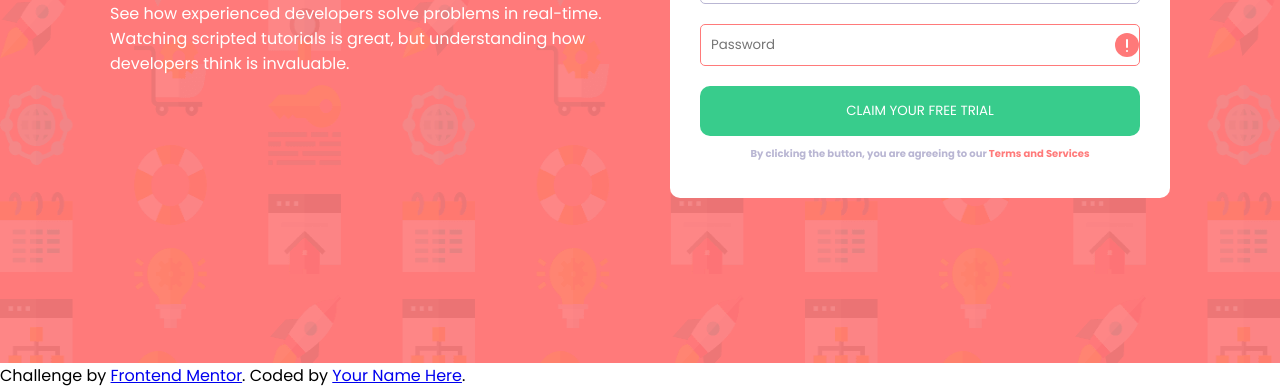
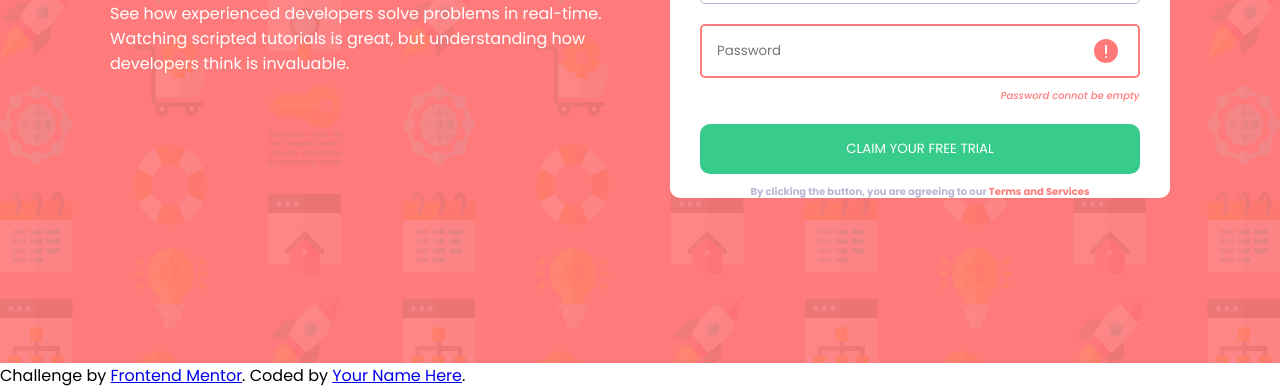
Before and after one commit to brendonhenrrique/Frontend_Mentor_My_challenges, a plain HTML site: page intro-component-with-signup-form-master/intro-component-with-signup-form-master/index.html in a window 1280 px wide. Shown: the part 437-825 px from the top of the page. Drawn offline with Linux system fonts and the light colour scheme.

Commit message:
posicionando img no input e posicionando o span de erro

```diff
--- a/intro-component-with-signup-form-master/intro-component-with-signup-form-master/css/style.css
+++ b/intro-component-with-signup-form-master/intro-component-with-signup-form-master/css/style.css
@@ -109,9 +109,17 @@ form p b {
 }
 
 .empty {
-    border-color: var(--primaryRed);
+    /* border-color: var(--primaryRed); */
+    border: 2px solid hsl(0, 100%, 74%);
     background-image: url(/Frontend_Mentor_My_challenges/intro-component-with-signup-form-master/intro-component-with-signup-form-master/images/icon-error.svg);
-    background-position: right center;
+    background-position: calc(100% - 20px) center;
     background-repeat: no-repeat;
-    padding-right: 20px;
+    padding: 15px;
 }
+
+span {
+  color: var(--primaryRed);
+  font-size: 10px;
+  font-weight: 500;
+
+}
--- a/intro-component-with-signup-form-master/intro-component-with-signup-form-master/index.html
+++ b/intro-component-with-signup-form-master/intro-component-with-signup-form-master/index.html
@@ -11,7 +11,7 @@
       sizes="32x32"
       href="./images/favicon-32x32.png"
     />
-
+    <script src="./js/script.js" defer></script>
     <title>Frontend Mentor | Intro component with sign up form</title>
     <link rel="stylesheet" href="./css/style.css" />
   </head>
@@ -48,6 +48,7 @@
             id="email"
             placeholder="Email Address"
             />
+            <!-- <span style="margin: 0px 0px 10px 300px" ><i>Email connot be empty</i></span> -->
             <input
             type="password"
             name="password"
@@ -55,6 +56,7 @@
             class="empty"
             placeholder="Password"
             />
+            <span style="margin: 0px 0px 10px 300px" ><i>Password connot be empty</i></span>
             <button id="freeTrial">CLAIM YOUR FREE TRIAL</button>
             <p>
               By clicking the button, you are agreeing to our <b>Terms and Services</b>
```
Also changed, not shown: intro-component-with-signup-form-master/intro-component-with-signup-form-master/js/script.js (renamed from intro-component-with-signup-form-master/js/script.js).
